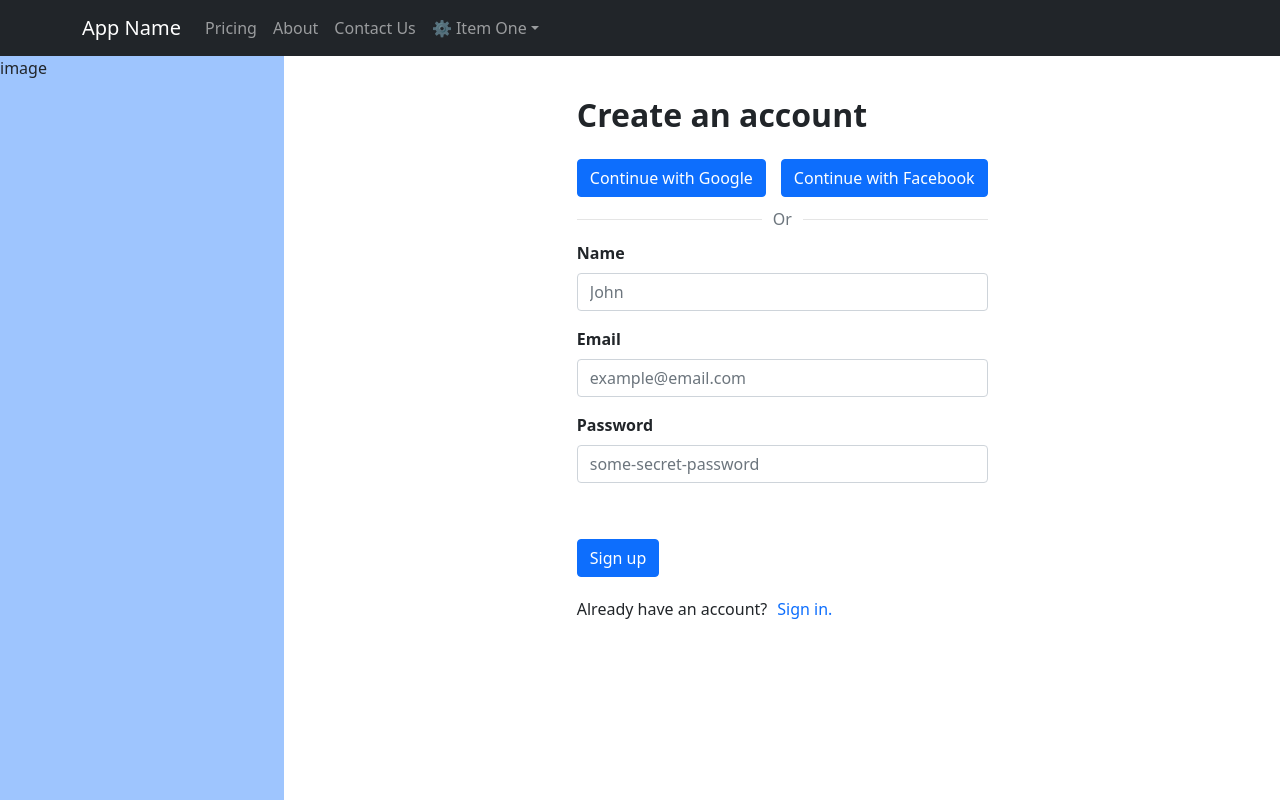
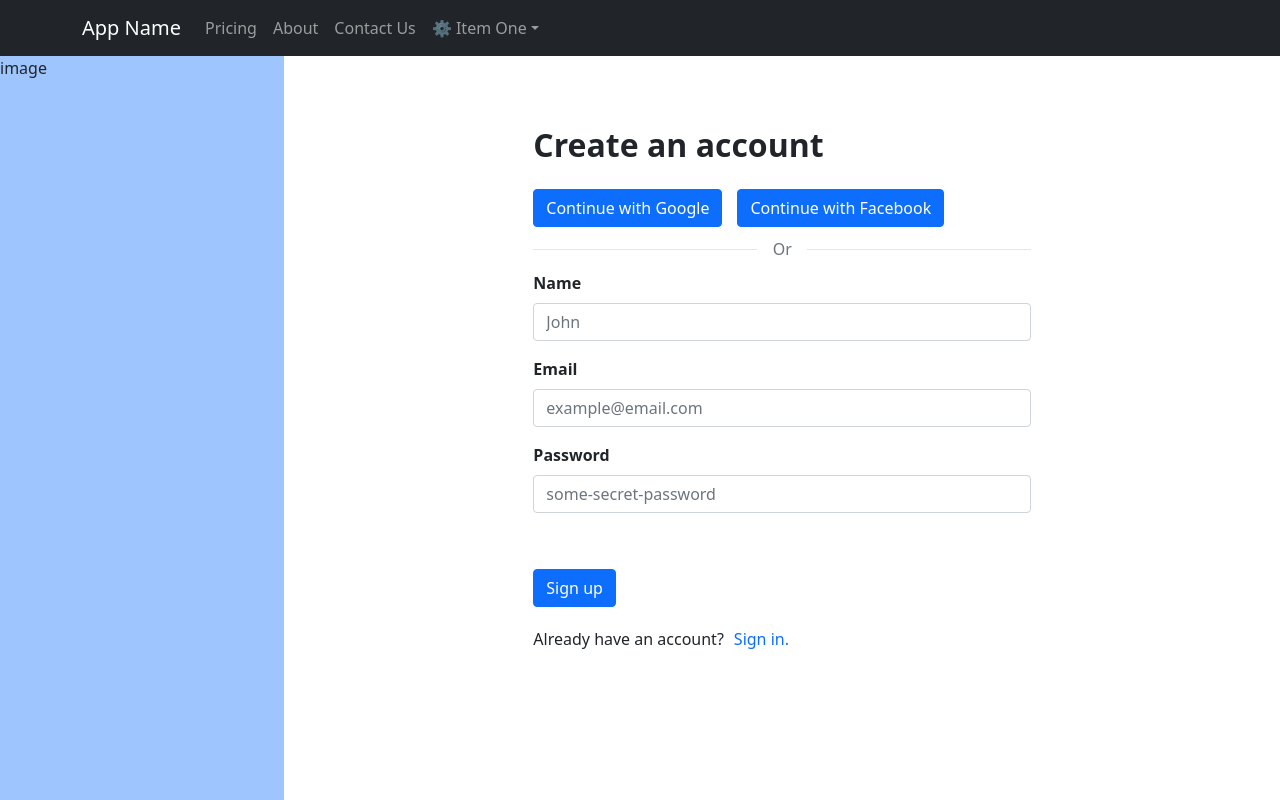
Before and after one commit to duclam227/UIMarket-Frontend, a React (Create React App) app: page /signup in a window 1280 px wide. Built offline with nearby package versions, Linux system fonts and the light colour scheme; no server answers.

Commit message:
adjust css for sign up form

```diff
--- a/src/forms/SignupForm/SignupForm.module.css
+++ b/src/forms/SignupForm/SignupForm.module.css
@@ -4,7 +4,7 @@
 	display: flex;
 	flex-direction: column;
 
-	margin-top: 60px;
+	margin-top: 30px;
 
 	width: 50%;
 }
--- a/src/forms/SignupForm/SignupForm.tsx
+++ b/src/forms/SignupForm/SignupForm.tsx
@@ -76,7 +76,7 @@
 
   return (
     <>
-      <div className={style.SignupFormContainer}>
+      <div className={style.signupFormContainer}>
         <h2 className={style.title}>{title}</h2>
         <div className={style.otherIdpButtonRow}>
           <Button>{continueWithGoogleLabel}</Button>
@@ -139,7 +139,7 @@
 
         <div className={style.bottomWrapper}>
           <span>{hasAnAccountMessage}</span>
-          <Link to="/signup">{signInMessage}</Link>
+          <Link to="/login">{signInMessage}</Link>
         </div>
       </div>
     </>
```
